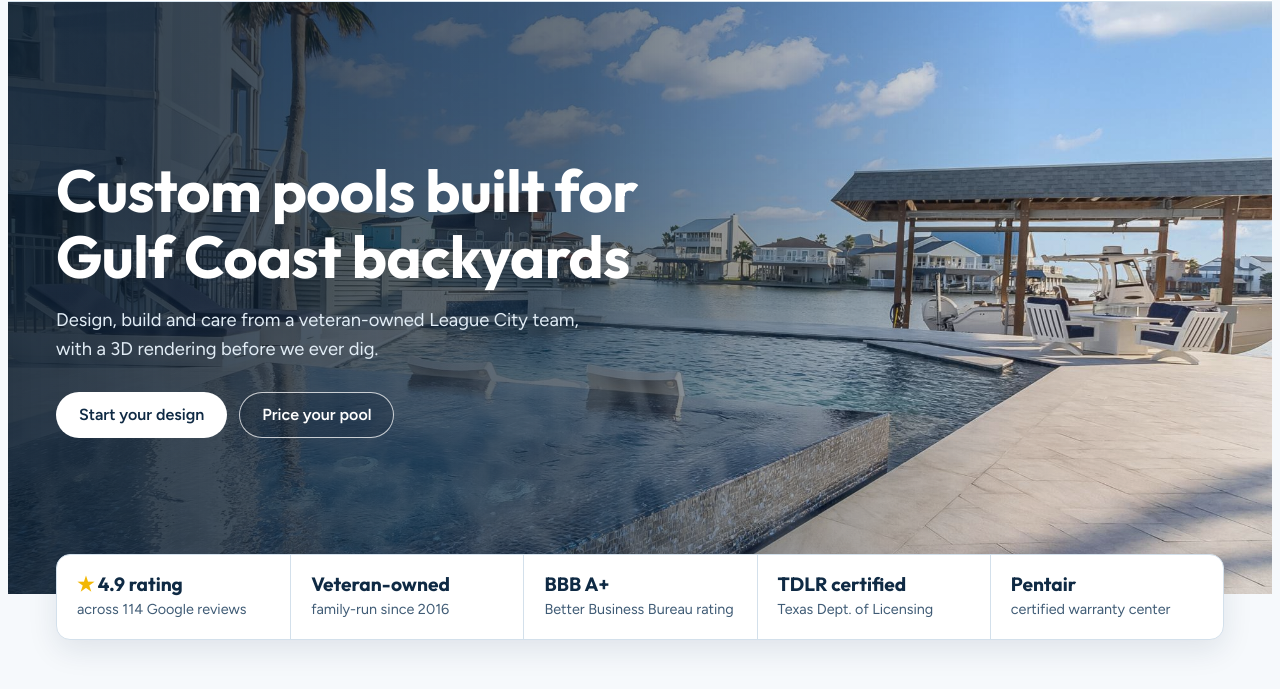
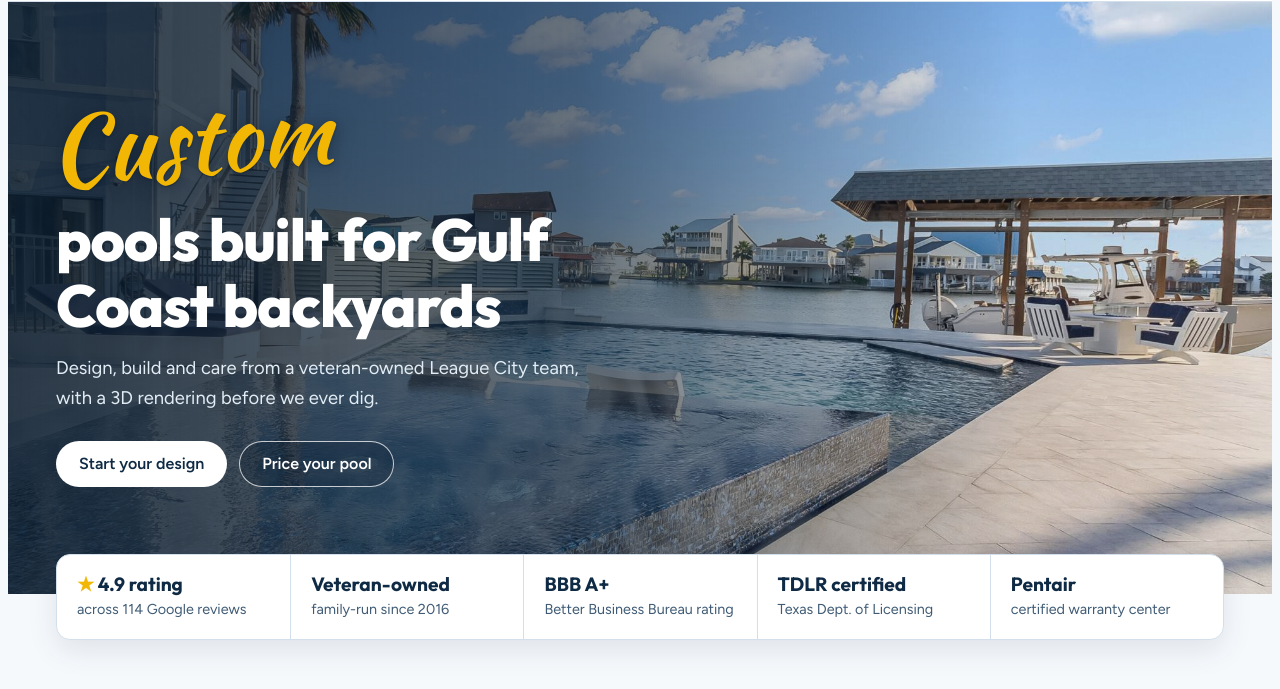
Before and after one commit to DaisyDakotaBrain/southern-charm-ideas, a plain HTML site: page website/index.html in a window 1280 px wide. Shown: the part 111-800 px from the top of the page. Drawn offline with Linux system fonts and the light colour scheme.

Commit message:
Hero: emphasize Custom
Co-Authored-By: Claude Opus 5.5 <noreply@anthropic.com>

```diff
--- a/website/index.html
+++ b/website/index.html
@@ -9,7 +9,7 @@
 <meta name="description" content="Veteran-owned custom pool builder in League City, Clear Lake and Friendswood, TX. Custom pools, remodels, outdoor living, equipment repair and weekly pool care.">
 <link rel="preconnect" href="https://fonts.googleapis.com">
 <link rel="preconnect" href="https://fonts.gstatic.com" crossorigin>
-<link rel="stylesheet" href="https://fonts.googleapis.com/css2?family=Outfit:wght@500;600;700&family=Figtree:wght@400;500;600&display=swap">
+<link rel="stylesheet" href="https://fonts.googleapis.com/css2?family=Kaushan+Script&family=Outfit:wght@500;600;700;800&family=Figtree:wght@400;500;600&display=swap">
 <script type="application/ld+json">
 {"@context":"https://schema.org","@type":"HomeAndConstructionBusiness","name":"Southern Charm Pools","url":"https://southerncharmpools.com/","telephone":"+1-281-595-7665","email":"swim@southerncharmpools.net",
 "address":{"@type":"PostalAddress","streetAddress":"1005 Aspen Rd Suite B","addressLocality":"Clear Lake Shores","addressRegion":"TX","postalCode":"77565","addressCountry":"US"},
@@ -122,7 +122,8 @@ header { position: sticky; top: env(safe-area-inset-top, 0px); z-index: 9; backg
 .hero-photo::before { content: ""; position: absolute; inset: 0; background: linear-gradient(90deg, rgba(8, 26, 44, .86) 0%, rgba(8, 26, 44, .62) 45%, rgba(8, 26, 44, .08) 80%); z-index: 1; }
 .hero-photo .wrap { position: relative; z-index: 2; width: 100%; padding-block: 56px; }
 .hero-copy { max-width: 600px; }
-.hero-copy h1 { font-size: clamp(2.2rem, 1.5rem + 3vw, 3.7rem); font-weight: 700; }
+.hero-copy h1 { font-size: clamp(2.2rem, 1.5rem + 3vw, 3.7rem); font-weight: 800; letter-spacing: -.02em; }
+.hero-copy h1 .custom { display: inline-block; font-family: 'Kaushan Script', 'Brush Script MT', cursive; font-weight: 400; font-size: 1.6em; line-height: .95; letter-spacing: 0; color: var(--sun); transform: rotate(-5deg); transform-origin: left bottom; margin: 0 0 .08em -.04em; padding-right: .12em; text-shadow: 0 2px 18px rgba(8, 26, 44, .55), 0 1px 2px rgba(8, 26, 44, .5); }
 .hero-copy p { margin-top: 16px; font-size: 1.15rem; color: #e2edf6; max-width: 46ch; }
 .hero-ctas { display: flex; flex-wrap: wrap; gap: 12px; margin-top: 28px; }
 @media (max-width: 700px) { .hero-photo::before { background: linear-gradient(180deg, rgba(8, 26, 44, .45) 0%, rgba(8, 26, 44, .88) 70%); } .hero-photo { align-items: flex-end; } }
@@ -480,7 +481,7 @@ footer { background: var(--surface); border-top: 1px solid var(--line); padding-
     <div class="caustics" aria-hidden="true"><i></i><i></i></div>
     <div class="wrap">
       <div class="hero-copy">
-        <h1>Custom pools built for Gulf Coast backyards</h1>
+        <h1><span class="custom">Custom</span><br> pools built for Gulf Coast backyards</h1>
         <p>Design, build and care from a veteran-owned League City team, with a 3D rendering before we ever dig.</p>
         <div class="hero-ctas">
           <a class="btn btn-light" href="#contact">Start your design</a>
@@ -968,7 +969,8 @@ footer { background: var(--surface); border-top: 1px solid var(--line); padding-
   // Hero headline reveal (first load only)
   if (!reduce) {
     const h = $('.hero-copy h1');
-    h.innerHTML = h.textContent.split(' ').map((w, i) => `<span class="w" style="--i:${i}">${w}</span>`).join(' ');
+    const lead = $('.custom', h), rest = h.lastChild.textContent.trim().split(' ');
+    h.innerHTML = (lead ? `<span class="w custom" style="--i:0">${lead.textContent}</span><br> ` : '') + rest.map((w, i) => `<span class="w" style="--i:${i + 1}">${w}</span>`).join(' ');
     document.body.classList.add('intro');
     setTimeout(() => document.body.classList.remove('intro'), 1800);
   }
```
